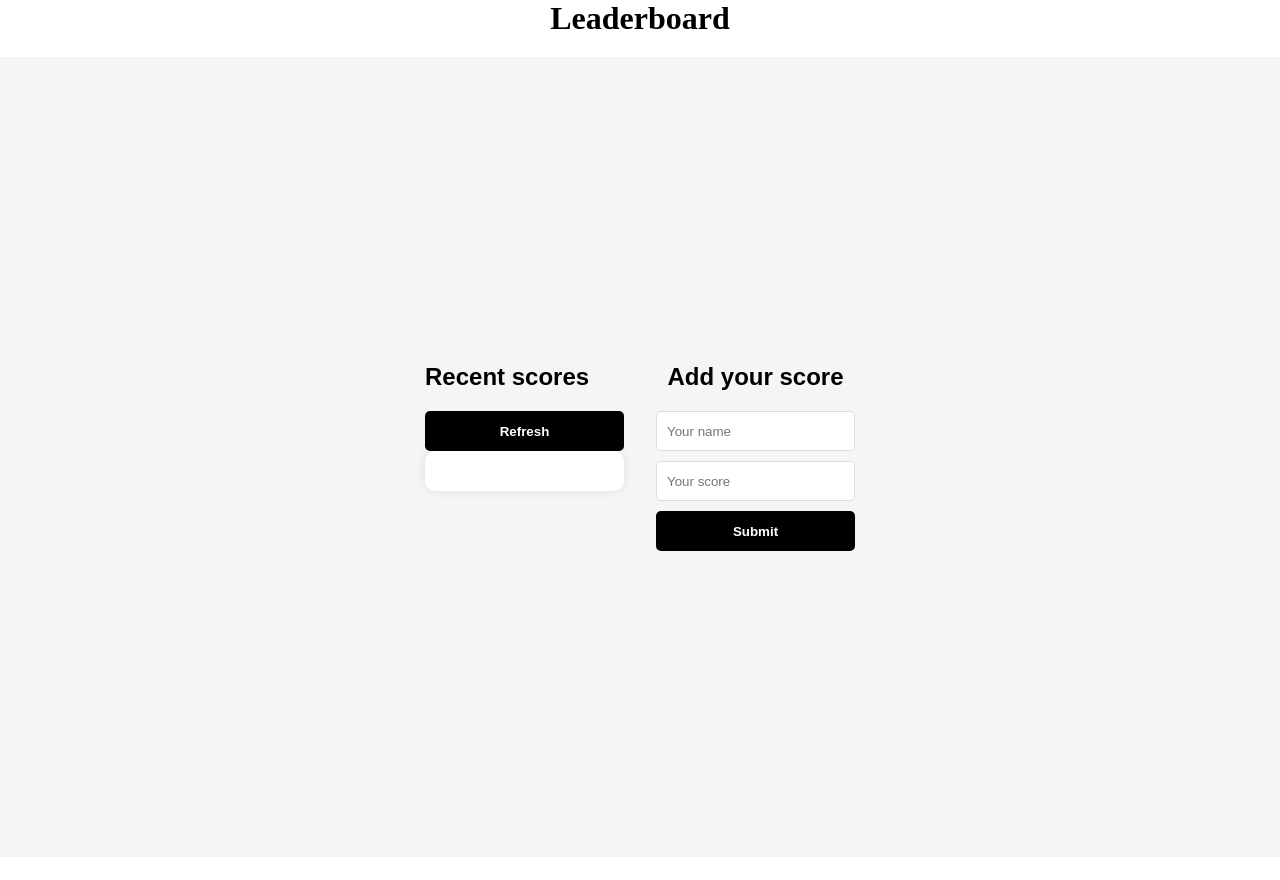
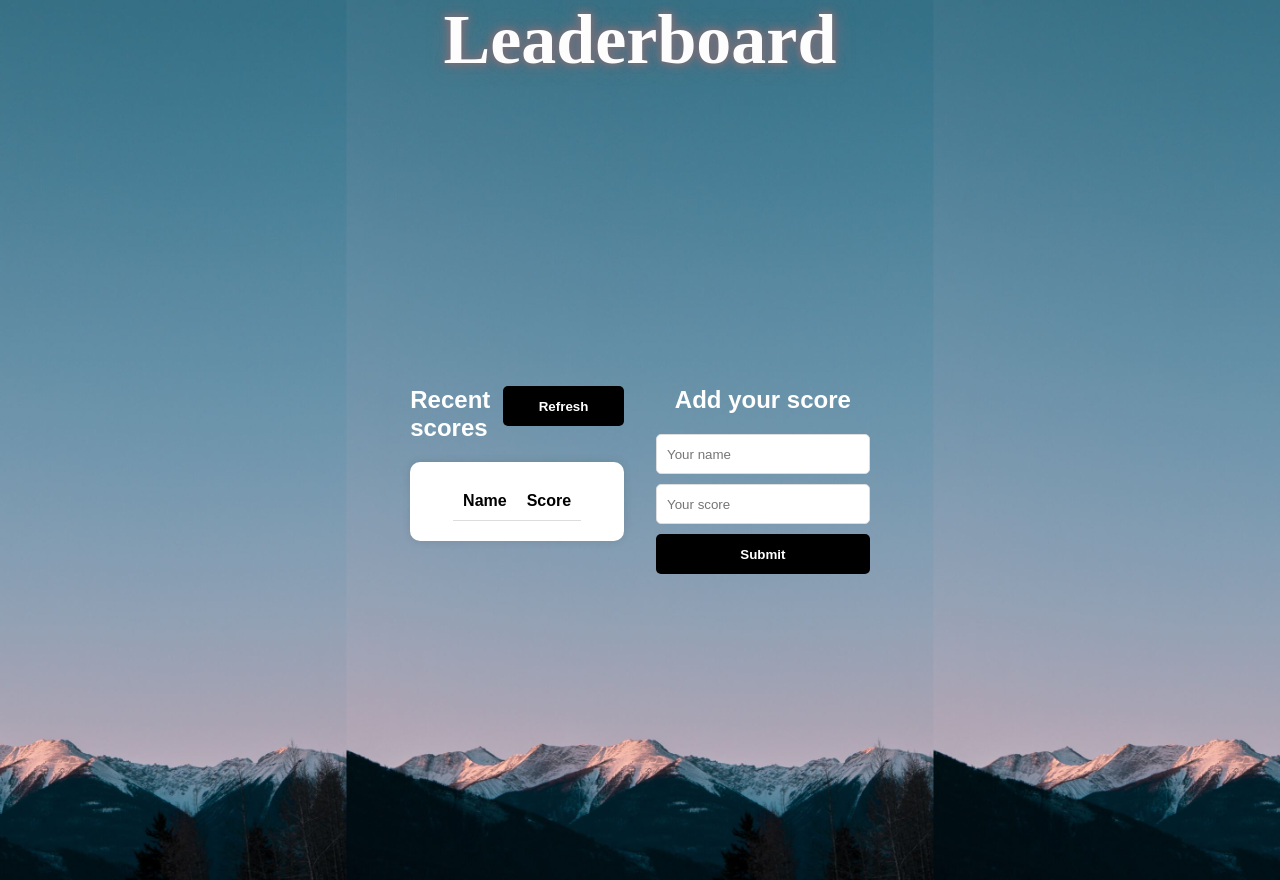
Before and after one commit to Rebelzob/leaderboard, a website built with webpack: page src/index.html in a window 1280 px wide. Both pictures are taken after a click on the button "Refresh". Before the commit the page ends 857 px from the top, so only its background shows below. Built offline with nearby package versions, Linux system fonts and the light colour scheme; no server answers.

Commit message:
Added styles

```diff
--- a/package.json
+++ b/package.json
@@ -29,6 +29,8 @@
     "eslint-plugin-import": "^2.27.5",
     "hint": "^7.1.10",
     "html-webpack-plugin": "^5.5.3",
+    "sass": "^1.64.1",
+    "sass-loader": "^13.3.2",
     "style-loader": "^3.3.3",
     "stylelint": "^13.13.1",
     "stylelint-config-standard": "^21.0.0",
--- a/src/index.css
+++ b/src/index.css
@@ -8,16 +8,28 @@ main {
   font-family: sans-serif;
   width: 100%;
   height: 100vh;
-  background-color: #f5f5f5;
   display: flex;
   justify-content: center;
   align-items: center;
 }
 
-h1 {
-  font-size: 2rem;
-  margin-bottom: 20px;
+header h1 {
+  font-size: 70px;
+  font-weight: 600;
+  color: #fdfdfe;
+  text-shadow:
+    0 0 5px #75717a,
+    0 0 10px #75717a,
+    0 0 10px #75717a,
+    0 0 20px #78707f;
   text-align: center;
+}
+
+body {
+  background-image: url("./assets/touann-gatouillat-vergos-i8om-rcoiFY-unsplash\ \(1\).jpg");
+  background-size: contain;
+  background-position: center;
+  background-attachment: fixed;
 }
 
 .table-container {
@@ -33,11 +45,32 @@ h1 {
   justify-content: center;
   align-items: center;
   overflow: auto;
+  border-collapse: collapse;
 }
 
 .main-container h2 {
   font-size: 1.5rem;
   margin-bottom: 20px;
+  color: #fff;
+}
+
+.top-scoreboard {
+  display: flex;
+  justify-content: space-between;
+}
+
+.table-body td {
+  padding: 10px;
+  border-bottom: 1px solid #ddd;
+}
+
+.table-container thead tr th {
+  padding: 10px;
+  border-bottom: 1px solid #ddd;
+}
+
+.table-body tr:nth-child(even) {
+  background-color: #f5f5f5;
 }
 
 #refresh-btn {
--- a/src/index.html
+++ b/src/index.html
@@ -13,7 +13,7 @@
   <main>
     <section class="main-container">
       <article>
-        <div>
+        <div class="top-scoreboard">
           <h2>Recent scores</h2>
           <button type="button" id="refresh-btn">Refresh</button>
         </div>
--- a/src/index.js
+++ b/src/index.js
@@ -2,7 +2,7 @@ import './index.css';
 import { getRequest, postRequest } from './modules/api.js';
 
 const form = document.querySelector('.form');
-const scores = document.querySelector('.table-container');
+const scores = document.querySelector('.table-body');
 const refresh = document.querySelector('#refresh-btn');
 const submit = document.getElementById('submit-btn');
 
@@ -10,9 +10,9 @@ window.addEventListener = ('DOMContentLoaded', () => {
   getRequest();
 });
 
-refresh.addEventListener('click', () => {
+refresh.addEventListener('click', async () => {
   scores.innerHTML = '';
-  getRequest();
+  await getRequest();
 });
 
 submit.addEventListener('click', (e) => {
```
Also changed, not shown: src/assets/touann-gatouillat-vergos-i8om-rcoiFY-unsplash (1).jpg (added), 1 other file.
